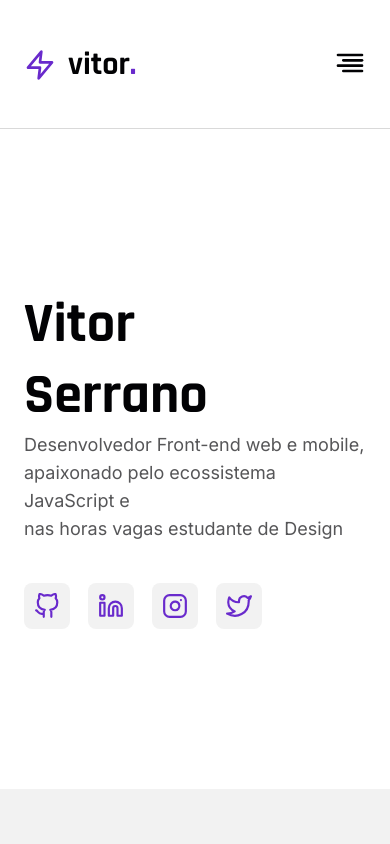
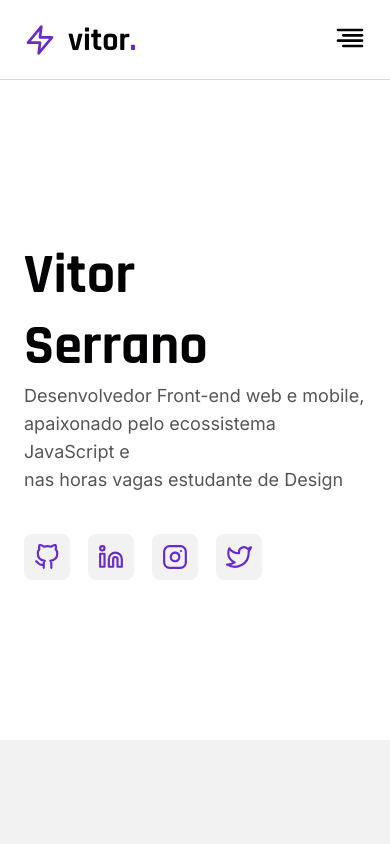
Before and after one commit to vitorserrano/vitorserrano.me, a Next.js app: page / in a window 390 px wide. Shown: the top 844 px of the page. Built offline with nearby package versions, Linux system fonts and the light colour scheme.

Commit message:
fix: fixed responsive header

```diff
--- a/src/components/Header/styles.ts
+++ b/src/components/Header/styles.ts
@@ -1,16 +1,23 @@
 import styled, { css } from 'styled-components'
 
 export const Wrapper = styled.header`
-  display: flex;
-  justify-content: center;
-  background-color: ${({ theme }) => theme.colors.background};
+  ${({ theme: { colors, breakpoints } }) => css`
+    display: flex;
+    justify-content: center;
+    background-color: ${colors.background};
+    height: 80px;
+
+    ${breakpoints.devices.md} {
+      height: 120px;
+    }
+  `}
 `
 
 export const Container = styled.div`
   ${({ theme: { colors, breakpoints } }) => css`
     width: 100%;
     background-color: ${colors.background};
-    padding: 44px 24px;
+    padding: 0 24px;
 
     display: flex;
     justify-content: space-between;
@@ -19,7 +26,7 @@ export const Container = styled.div`
     box-shadow: inset 0 -1px 0 #d9d9d9;
 
     ${breakpoints.devices.xl} {
-      padding: 44px 0;
+      padding: 0;
       max-width: 70rem;
       min-width: 70rem;
     }
```
